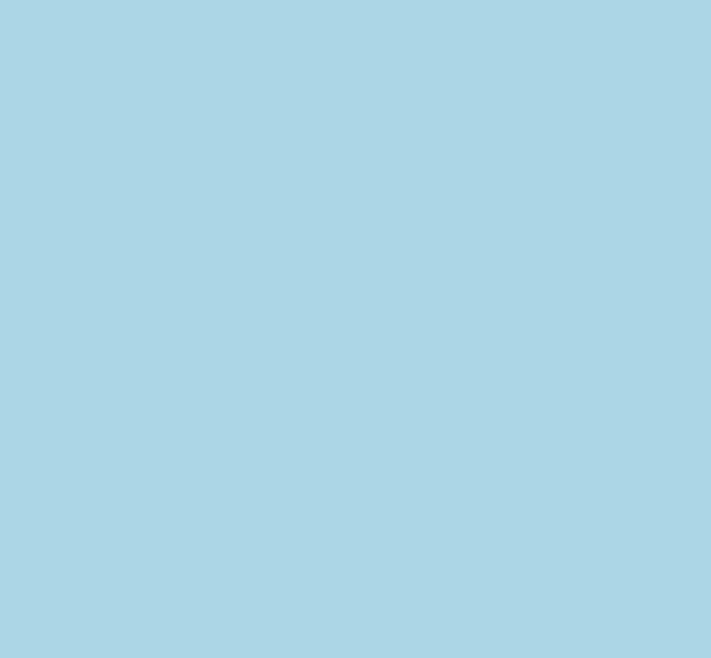
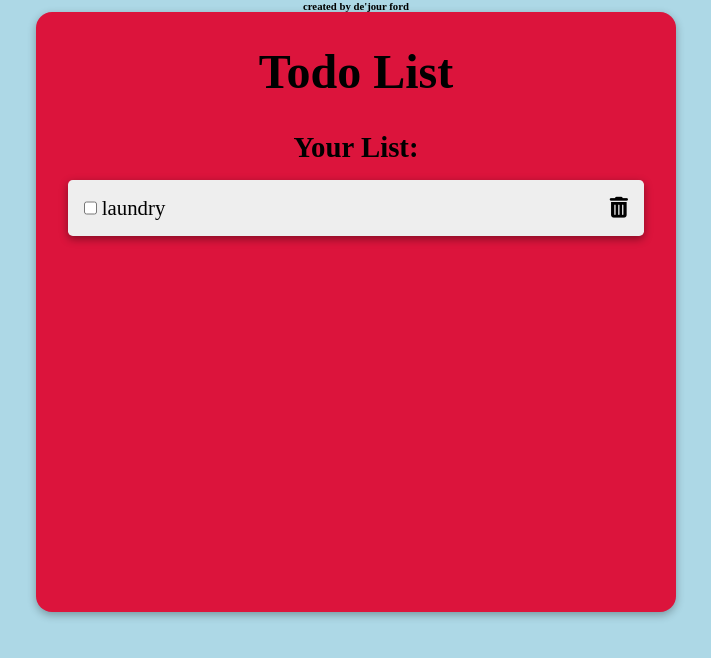
Before and after one commit to dejourford/to-do-list, a website: page index.html in a window 1280 px wide. Shown: the whole page, without its empty margins (284-995 px from the left). Drawn offline with Linux system fonts and the light colour scheme.

Commit message:
add skeleton for to-do-list items for styling

```diff
--- a/index.html
+++ b/index.html
@@ -5,8 +5,39 @@
     <meta name="viewport" content="width=device-width, initial-scale=1.0">
     <title>To-Do-List</title>
     <link rel="stylesheet" href="styles.css">
+    <script src="https://kit.fontawesome.com/46b2ce83c1.js" crossorigin="anonymous"></script>
 </head>
 <body>
+    <header>
+        <h6>created by de'jour ford</h1>
+    </header>
+
+    <main>
+        <section class="to-do-list-container">
+            <div class="create-to-do-section">
+                <h1>Todo List</h1>
+            </div>
+
+            <div class="to-do-list-item-section">
+                <h2>Your List:</h2>
+
+                <ul class="to-do-items">
+                    <li class="to-do-item">
+                        <div class="to-do-item-left">
+                            <input type="checkbox">
+                            <p class="to-do-text">laundry</p>
+                        </div>
+                        <div class="to-do-item-right">
+                            <button>
+                                <div class="fa-solid fa-trash-can"></div>
+                            </button>
+                        </div>
+
+                    </li>
+                </ul>
+            </div>
+        </section>
+    </main>
     <script src="main.js"></script>
 </body>
 </html>
```
